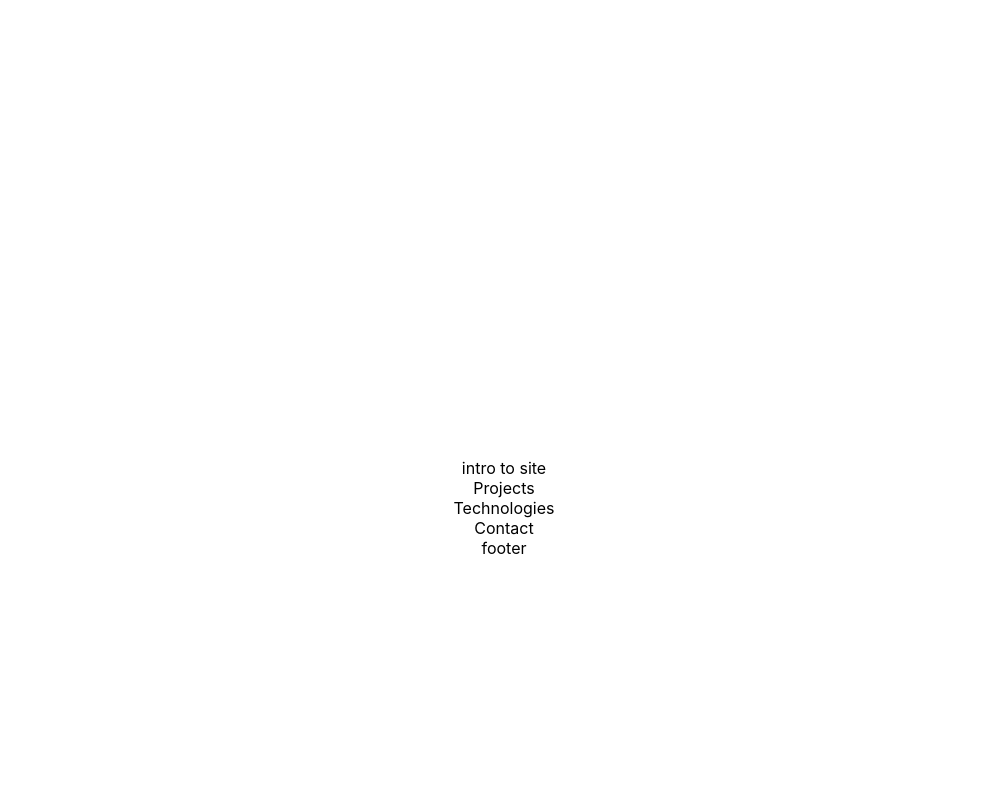
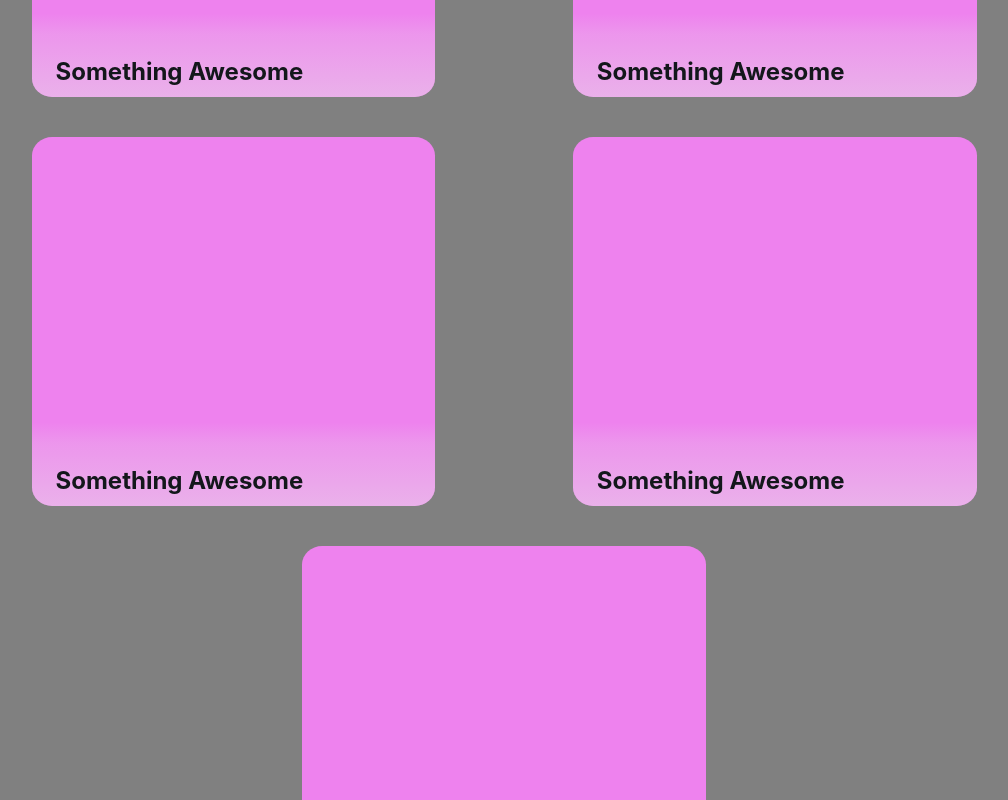
Before and after one commit to sotrnguy92/portfolio, a React (Create React App) app: page / in a window 1280 px wide. Shown: the part 1700-2500 px from the top of the page, without its empty margins (136-1144 px from the left). Before the commit the page ends 2258 px from the top, so only its background shows below. Built offline with nearby package versions, Linux system fonts and the light colour scheme.

Commit message:
adding project cards with transition animations

```diff
--- a/src/App.js
+++ b/src/App.js
@@ -3,7 +3,7 @@ import './App.css';
 import {NavBar} from './components/NavBar/NavBar'
 import {About} from './components/About/About'
 import {Skills} from './components/Skills/Skills'
-
+import {Projects} from './components/Projects/Projects'
 function App() {
 
     return (
@@ -11,6 +11,7 @@ function App() {
         <NavBar/>
         <About />
         <Skills/>
+        <Projects/>
         <div style={{marginTop:"100vh"}}> intro to site </div>
         <div> Projects</div>
         <div> Technologies</div>
--- a/src/components/NavBar/NavBar.css
+++ b/src/components/NavBar/NavBar.css
@@ -14,6 +14,7 @@
     background-color:rgba(20,20,20,0.9);
     backdrop-filter: blur(4px);
     user-select: none;
+    z-index: 100;
 }
 
 .nav-menu a{
--- /dev/null
+++ b/src/components/Projects/Projects.css
@@ -0,0 +1,115 @@
+:root{
+    --clr-neutral-900: hsl(207,19%, 9%);
+    --clr-neutral-100: hsl(0,0%, 100%);
+    --clr-accent: #6ab1e7;
+    --highlight-color: #9fbcd9;
+}
+
+*,
+*::before,
+*::after{
+    box-sizing: border-box;
+}
+
+.project-container{
+    display: flex;
+    justify-content: space-evenly;
+    flex-wrap: wrap;
+    height: fit-content;
+    background-color: grey;
+    padding: 50px;
+
+
+}
+.card{
+    background-color:violet;
+    color: var(--clr-neutral-900);
+    max-width: 40ch;
+    max-height:45ch;
+    height:fit-content;
+    background-size: cover;
+    padding: 10rem 0 0;
+    text-align: left;
+    border-radius: 5%;
+    overflow-y: hidden;
+    margin:20px;
+
+    transition: transform 500ms ease;
+}
+
+.card:hover{
+    transform: scale(1.03);
+}
+
+.card-content{
+    --padding: 1.5rem;
+    padding:var(--padding);
+    background: linear-gradient(
+            rgba(230,230,230,0),
+            rgba(230,230,230,0.2) 10%,
+            rgba(230,230,230,1)
+    );
+
+    transform: translateY(60%);
+    transition: transform 500ms ease;
+
+}
+.card:hover .card-content{
+    transform: translateY(0);
+    transition-delay: 500ms;
+
+}
+
+.card-content > *:not(.card-title){
+    opacity:0;
+
+    transition: opacity 500ms linear;
+}
+
+.card:hover .card-content > *:not(.card-title){
+    opacity:1;
+
+    transition-delay: 1000ms;
+}
+
+.card-title{
+    position: relative;
+    width: max-content;
+
+}
+
+.card-title::after{
+    content:"";
+    position: absolute;
+    height: 3px;
+    left: calc(var(--padding)*-1);
+    bottom: -5px;
+    background: var(--clr-accent);
+    width: calc(100% + var(--padding));
+
+    transform: scaleX(0);
+    transform-origin: left;
+    transition: transform 500ms ease;
+}
+
+.card:hover .card-title:after{
+    transform: scaleX(1);
+}
+
+.card-body{
+    color:rgba(0,0,0,0.7)
+}
+
+.button{
+    cursor: pointer;
+    display: inline-block;
+    text-decoration:none;
+    color:var(--clr-neutral-900);
+    background-color:var(--clr-accent);
+    padding:.5em 1em;
+}
+
+.button:hover,
+.button:focus{
+    background-color: var(--highlight-color)
+}
--- /dev/null
+++ b/src/components/Projects/Projects.js
@@ -0,0 +1,58 @@
+import React from 'react';
+import './Projects.css'
+
+export const Projects = () => {
+    return (
+        <div className="project-container">
+            <div className='card'>
+                <div className="card-content">
+                    <h2 className="card-title"> Something Awesome</h2>
+                    <p className="card-body">
+                        Lorem ipsum dolor sit amet, consectetur adipisicing elit. Amet, consequuntur
+                    </p>
+                    <a href="" className="button"> Visit Site</a>
+                </div>
+            </div>
+
+            <div className='card'>
+                <div className="card-content">
+                    <h2 className="card-title"> Something Awesome</h2>
+                    <p className="card-body">
+                        Lorem ipsum dolor sit amet, consectetur adipisicing elit. Amet, consequuntur
+                    </p>
+                    <a href="" className="button"> Visit Site</a>
+                </div>
+            </div>
+
+            <div className='card'>
+                <div className="card-content">
+                    <h2 className="card-title"> Something Awesome</h2>
+                    <p className="card-body">
+                        Lorem ipsum dolor sit amet, consectetur adipisicing elit. Amet, consequuntur
+                    </p>
+                    <a href="" className="button"> Visit Site</a>
+                </div>
+            </div>
+
+            <div className='card'>
+                <div className="card-content">
+                    <h2 className="card-title"> Something Awesome</h2>
+                    <p className="card-body">
+                        Lorem ipsum dolor sit amet, consectetur adipisicing elit. Amet, consequuntur
+                    </p>
+                    <a href="" className="button"> Visit Site</a>
+                </div>
+            </div>
+            <div className='card'>
+                <div className="card-content">
+                    <h2 className="card-title"> Something Awesome</h2>
+                    <p className="card-body">
+                        Lorem ipsum dolor sit amet, consectetur adipisicing elit. Amet, consequuntur
+                    </p>
+                    <a href="" className="button"> Visit Site</a>
+                </div>
+            </div>
+        </div>
+    )
+
+}
```
